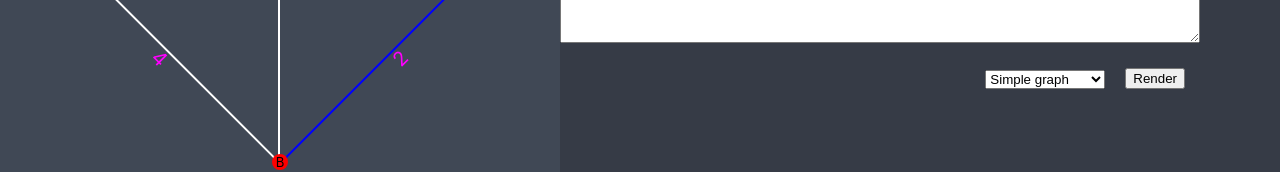
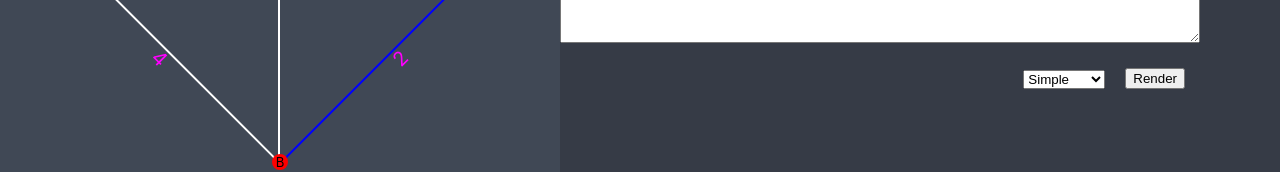
Before and after one commit to songofroland/pt-dijkstra, a React (Create React App) app: page / in a window 1280 px wide. Shown: the part 529-701 px from the top of the page. Built offline with nearby package versions, Linux system fonts and the light colour scheme.

Commit message:
Add more graphs & refine old ones

```diff
--- a/src/App.tsx
+++ b/src/App.tsx
@@ -6,7 +6,7 @@ import GraphEditor from './components/GraphEditor';
 import CanvasAnimator from './components/CanvasAnimator';
 
 import { Graph } from './logic/commonInterfaces';
-import samples from './logic/graphSamples';
+import samples from './data/graphSamples';
 import disassembleGraph from './logic/graphDisassembling';
 import createFrames from './logic/graphFrames';
 import mapGraph from './logic/graphMapping';
--- a/src/components/GraphEditor.tsx
+++ b/src/components/GraphEditor.tsx
@@ -1,24 +1,32 @@
 import React, { useEffect } from 'react';
 import { useState } from 'react';
 import { isValid, parseValidGraph } from '../logic/graphParsing';
-import samples from '../logic/graphSamples';
+import samples from '../data/graphSamples';
 
 const graphsToChoose = [
   {
-    label: 'Simple graph',
+    label: 'Custom',
+    key: 'custom',
+  },
+  {
+    label: 'Simple',
     key: 'simple',
   },
   {
-    label: 'Medium graph',
+    label: 'Medium',
     key: 'medium',
   },
   {
-    label: 'Advanced graph',
+    label: 'Neuron',
+    key: 'neuron',
+  },
+  {
+    label: 'Advanced',
     key: 'advanced',
   },
   {
-    label: 'Custom',
-    key: 'custom',
+    label: 'Dense',
+    key: 'dense',
   },
 ];
 
--- /dev/null
+++ b/src/data/graphSamples.ts
@@ -0,0 +1,63 @@
+/* eslint-disable */
+const samples: { [key: string]: any } = {
+  dense: {
+    graph: [
+      [0, 1, 2, 0, 0, 0, 0, 0, 0, 1],
+      [1, 0, 3, 4, 0, 0, 0, 0, 0, 0],
+      [2, 3, 0, 5, 6, 0, 0, 0, 0, 0],
+      [0, 4, 5, 0, 7, 8, 0, 2, 0, 0],
+      [0, 0, 6, 7, 0, 9, 0, 0, 0, 0],
+      [0, 0, 0, 8, 9, 0, 1, 3, 0, 0],
+      [0, 0, 0, 0, 0, 1, 0, 4, 1, 0],
+      [0, 0, 0, 2, 0, 3, 4, 0, 5, 1],
+      [0, 0, 0, 0, 0, 0, 1, 5, 0, 6],
+      [1, 0, 0, 0, 0, 0, 0, 1, 6, 0],
+    ],
+    string: '0 1 2 0 0 0 0 0 0 1\n1 0 3 4 0 0 0 0 0 0\n2 3 0 5 6 0 0 0 0 0\n0 4 5 0 7 8 0 2 0 0\n0 0 6 7 0 9 0 0 0 0\n0 0 0 8 9 0 1 3 0 0\n0 0 0 0 0 1 0 4 1 0\n0 0 0 2 0 3 4 0 5 1\n0 0 0 0 0 0 1 5 0 6\n1 0 0 0 0 0 0 1 6 0',
+  },
+  advanced: {
+    graph: [
+      [0, 2, 6, 0, 0, 0, 0],
+      [2, 0, 0, 5, 0, 0, 0],
+      [6, 0, 0, 8, 0, 0, 0],
+      [0, 5, 8, 0, 1, 5, 0],
+      [0, 0, 0, 1, 0, 6, 2],
+      [0, 0, 0, 5, 6, 0, 6],
+      [0, 0, 0, 0, 2, 6, 0],
+    ],
+    string: '0 2 6 0 0 0 0\n2 0 0 5 0 0 0\n6 0 0 8 0 0 0\n0 5 8 0 1 5 0\n0 0 0 1 0 6 2\n0 0 0 5 6 0 6\n0 0 0 0 2 6 0',
+  },
+  medium: {
+    graph: [
+      [0, 2, 6, 0, 4],
+      [2, 0, 0, 5, 0],
+      [6, 0, 0, 8, 1],
+      [0, 5, 8, 0, 9],
+      [4, 0, 1, 9, 0],
+    ],
+    string: '0 2 6 0 4\n2 0 0 5 0\n6 0 0 8 1\n0 5 8 0 9\n4 0 1 9 0',
+  },
+  neuron: {
+    graph: [
+      [0, 1, 2, 3, 4, 5, 6],
+      [1, 0, 0, 0, 0, 0, 0],
+      [2, 0, 0, 0, 0, 0, 0],
+      [3, 0, 0, 0, 0, 0, 0],
+      [4, 0, 0, 0, 0, 0, 0],
+      [5, 0, 0, 0, 0, 0, 0],
+      [6, 0, 0, 0, 0, 0, 0],
+    ],
+    string: '0 1 2 3 4 5 6\n1 0 0 0 0 0 0\n2 0 0 0 0 0 0\n3 0 0 0 0 0 0\n4 0 0 0 0 0 0\n5 0 0 0 0 0 0\n6 0 0 0 0 0 0',
+  },
+  simple: {
+    graph: [
+      [0, 2, 0, 5],
+      [2, 0, 4, 1],
+      [0, 4, 0, 6],
+      [5, 1, 6, 0],
+    ],
+    string: '0 2 0 5\n2 0 4 1\n0 4 0 6\n5 1 6 0',
+  },
+};
+
+export default samples;
--- /dev/null
+++ b/src/data/utils.ts
@@ -0,0 +1,5 @@
+import {Graph} from '../logic/commonInterfaces';
+
+export function adjMatrixToGraphString(matrix: Graph){
+  return matrix.map(row => row.join(' ')).join('\n');
+};
--- a/src/logic/graphSamples.ts
+++ /dev/null
@@ -1,36 +0,0 @@
-/* eslint-disable */
-const samples: { [key: string]: any } = {
-   advanced: {
-    graph: [
-      [0, 2, 6, 0, 0, 0, 0],
-      [2, 0, 0, 5, 0, 0, 0],
-      [6, 0, 0, 8, 0, 0, 0],
-      [0, 5, 8, 0, 10, 15, 0],
-      [0, 0, 0, 10, 0, 6, 2],
-      [0, 0, 0, 15, 6, 0, 6],
-      [0, 0, 0, 0, 2, 6, 0],
-    ],
-    string: '0 2 6 0 0 0 0\n2 0 0 5 0 0 0\n6 0 0 8 0 0 0\n0 5 8 0 10 15 0\n0 0 0 10 0 6 2\n0 0 0 15 6 0 6\n0 0 0 0 2 6 0',
-  },
-  medium: {
-    graph: [
-      [0, 2, 6, 0, 0],
-      [2, 0, 0, 5, 0],
-      [6, 0, 0, 8, 0],
-      [0, 5, 8, 0, 10],
-      [0, 0, 0, 10, 0],
-    ],
-    string: '0 2 6 0 0\n2 0 0 5 0\n6 0 0 8 0\n0 5 8 0 10\n0 0 0 10 0',
-  },
-  simple: {
-    graph: [
-      [0, 2, 0, 5],
-      [2, 0, 4, 1],
-      [0, 4, 0, 6],
-      [5, 1, 6, 0],
-    ],
-    string: '0 2 0 5\n2 0 4 1\n0 4 0 6\n5 1 6 0',
-  },
-};
-
-export default samples;
```
Also changed, not shown: 1 other file (tests, documents, lock files or other folders).
